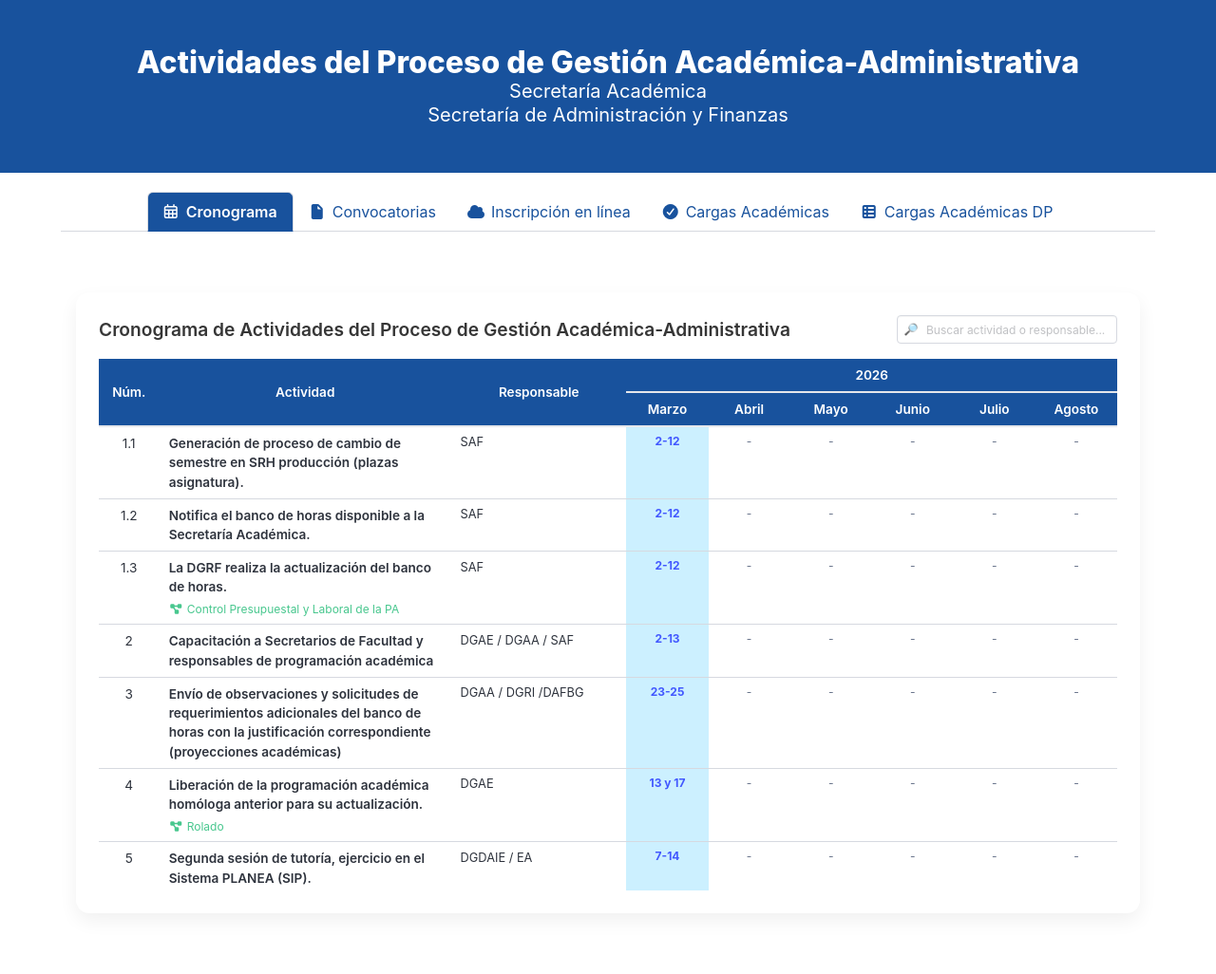
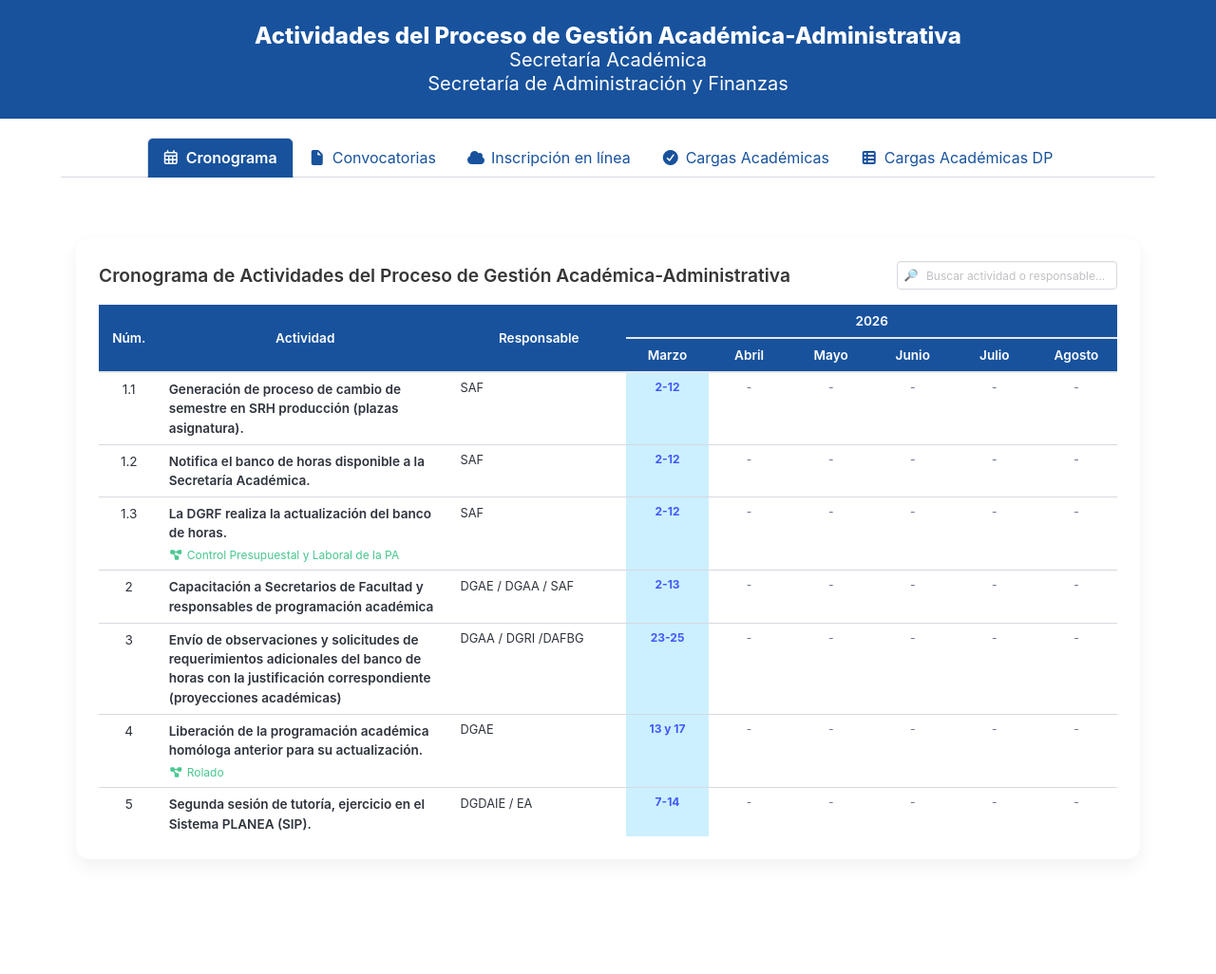
Before and after one commit to Victor-Mtz2/vicmartinez.github.io, a plain HTML site: page pages/GestAcad.html in a window 1280 px wide. Shown: the whole page at 95% size. After the commit the page ends 969 px from the top, so only its background shows below. Drawn offline with nearby package versions, Linux system fonts and the light colour scheme.

Commit message:
titulo y subtitulo

```diff
--- a/pages/GestAcad.html
+++ b/pages/GestAcad.html
@@ -23,11 +23,11 @@
 				</span>
 			</div>-->
 
-            <section class="hero bg-azul is-bold mb-3">
+            <section class="hero is-small bg-azul is-bold mb-3">
                 <div class="hero-body">
                     <div class="container has-text-centered">
-                        <h1 class="title has-text-white">Actividades del Proceso de Gestión Académica-Administrativa</h1>
-                        <h2 class="subtitle has-text-white">Secretaría Académica <br>Secretaría de Administración y Finanzas</h2>
+                        <h2 class="title is-4 has-text-white">Actividades del Proceso de Gestión Académica-Administrativa</h2>
+                        <h3 class="subtitle is-5 has-text-white">Secretaría Académica <br>Secretaría de Administración y Finanzas</h3>
                     </div>
                 </div>
             </section>
```
